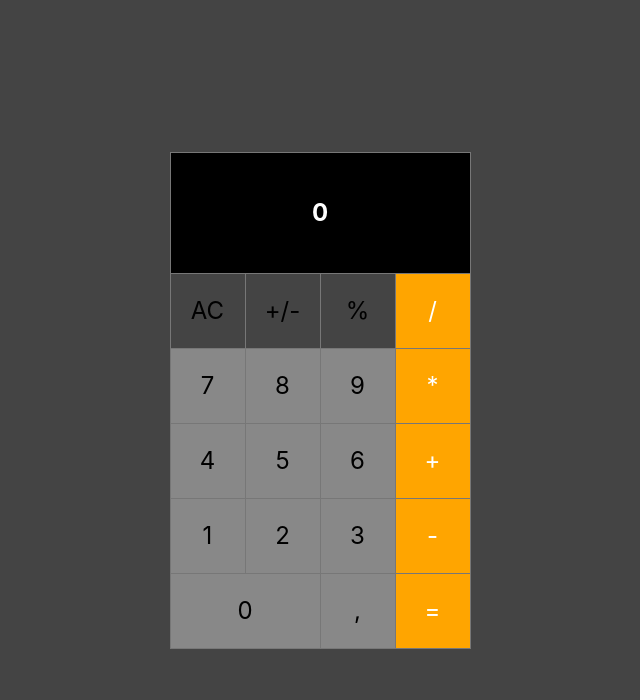
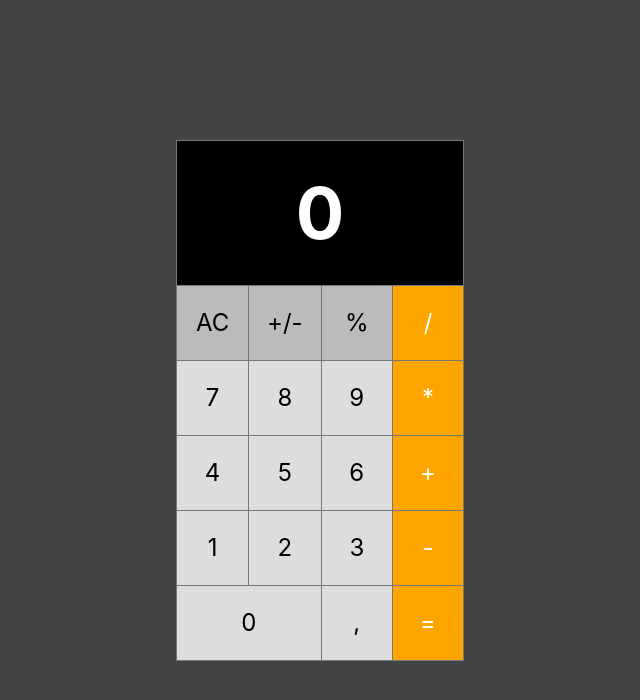
Before and after one commit to rztprog/delivery06_calculator, a React (Create React App) app: page / in a window 1280 px wide. Shown: the top 700 px of the page, without its empty margins (320-960 px from the left). Built offline with nearby package versions, Linux system fonts and the light colour scheme.

Commit message:
change color

```diff
--- a/src/Calculator.css
+++ b/src/Calculator.css
@@ -9,17 +9,21 @@ td {
 }
 
 .LightGrey {
-	background-color: #888;
+	background-color: #DDD;
 }
 
 .Grey {
-	background-color: #444;
+	background-color: #BBB;
 }
 
 .Head {
 	background-color: #000;
 	color: #fff;
-	height: 5em;
+	height: 2em;
+	max-height: 2em;
+	width: 3em;
+	max-width: 3em;
+	font-size: 3em;
 }
 
 .Grey,
@@ -29,6 +33,8 @@ td {
 
 .Calculator {
 	background-color: #777;
+	max-width: 12em;
+	width: 12em;
 	color: #000;
 	font-size: 1.5em;
 }
```
